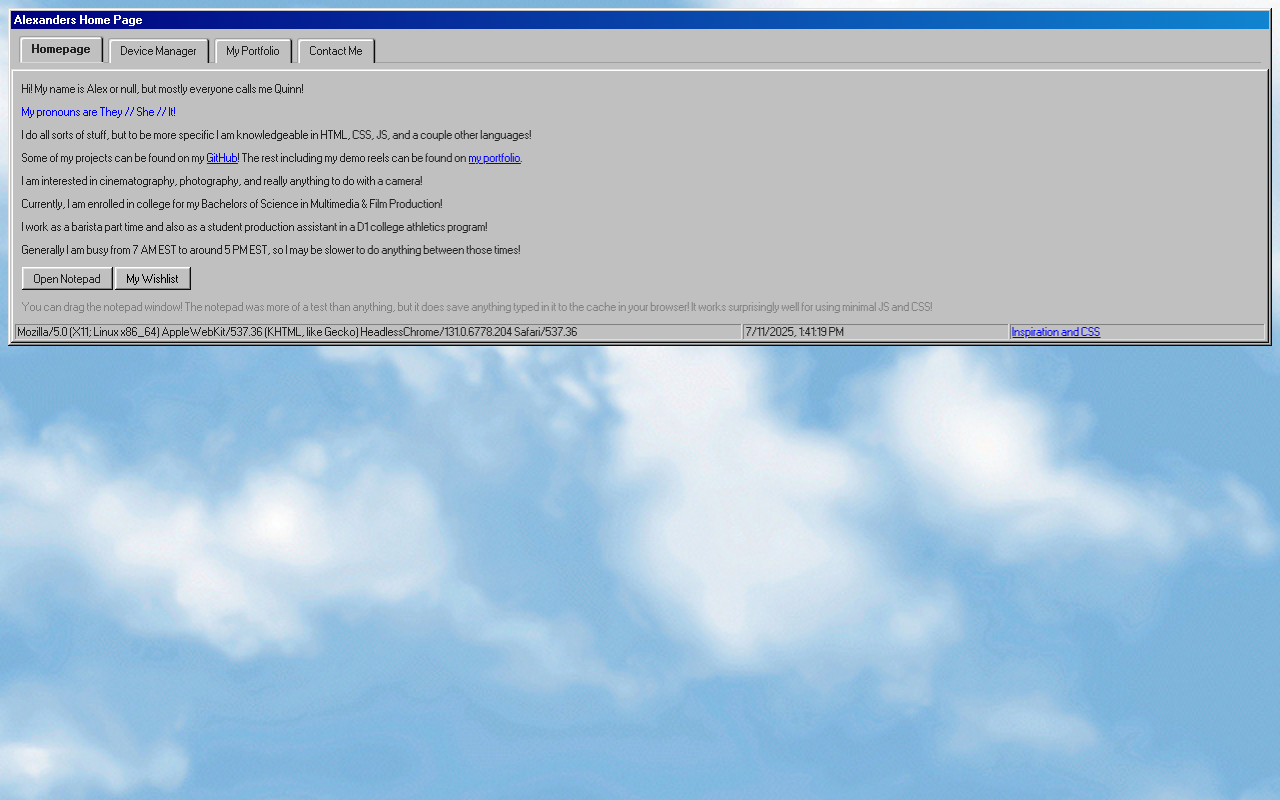
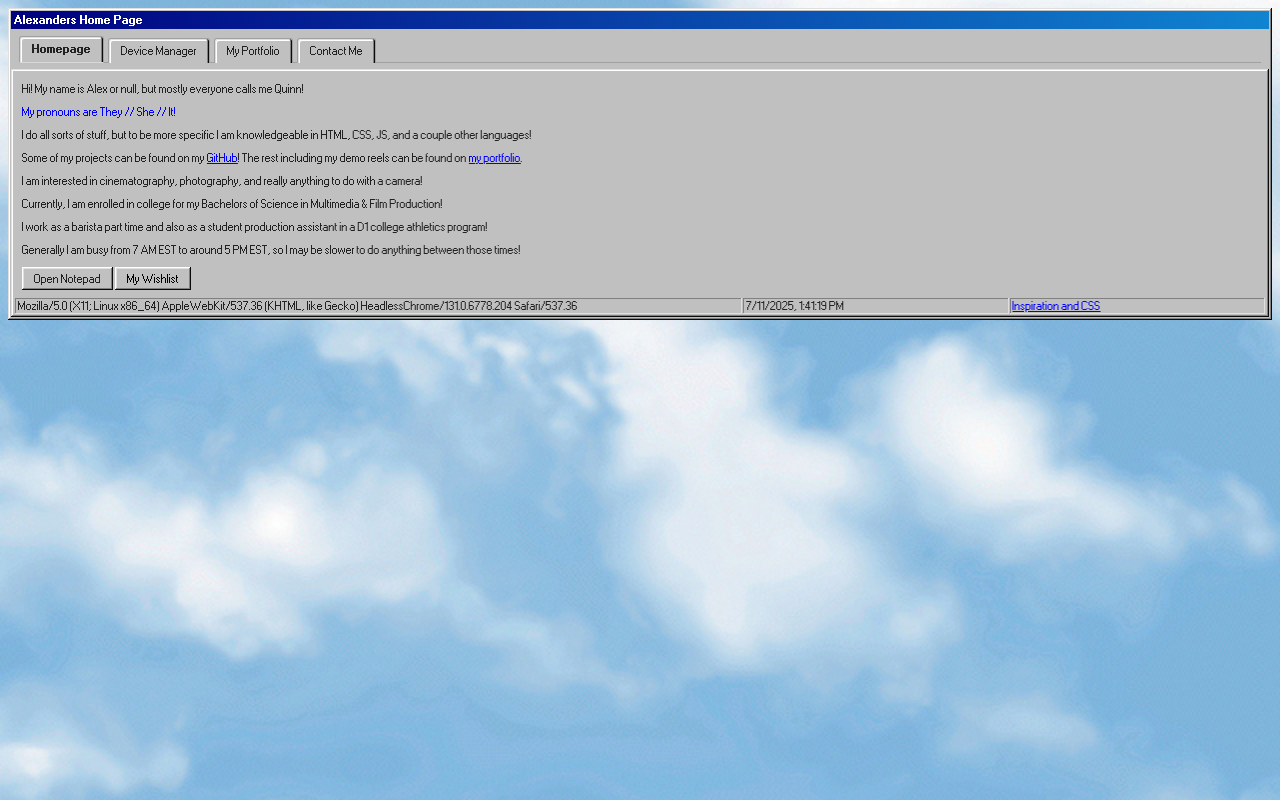
Before and after one commit to alexanderskyequinn/aquinndev, a plain HTML site: page index.html in a window 1280 px wide. Drawn offline with nearby package versions, Linux system fonts and the light colour scheme.

Commit message:
Removed minimal JS text since... well... it uses a LOT of JS now lol

```diff
--- a/index.html
+++ b/index.html
@@ -47,8 +47,7 @@
             <div class="window-body">
                 <button id="openButton">Open Notepad</button>
                 <button><a href="https://www.amazon.com/hz/wishlist/ls/1PU4HGB993PG?ref_=wl_share" style="color: black; text-decoration: none;">My Wishlist</a></button>
-                <p style="color:gray;">You can drag the notepad window! The notepad was more of a test than anything, but it does save anything typed in it to the cache in your browser! It works surprisingly well for using minimal JS and CSS!</p>
-            </div>
+                </div>
             <div class="status-bar">
                 <p id="browserua" class="status-bar-field"></p>
                 <p id="date" class="status-bar-field"></p>
```
